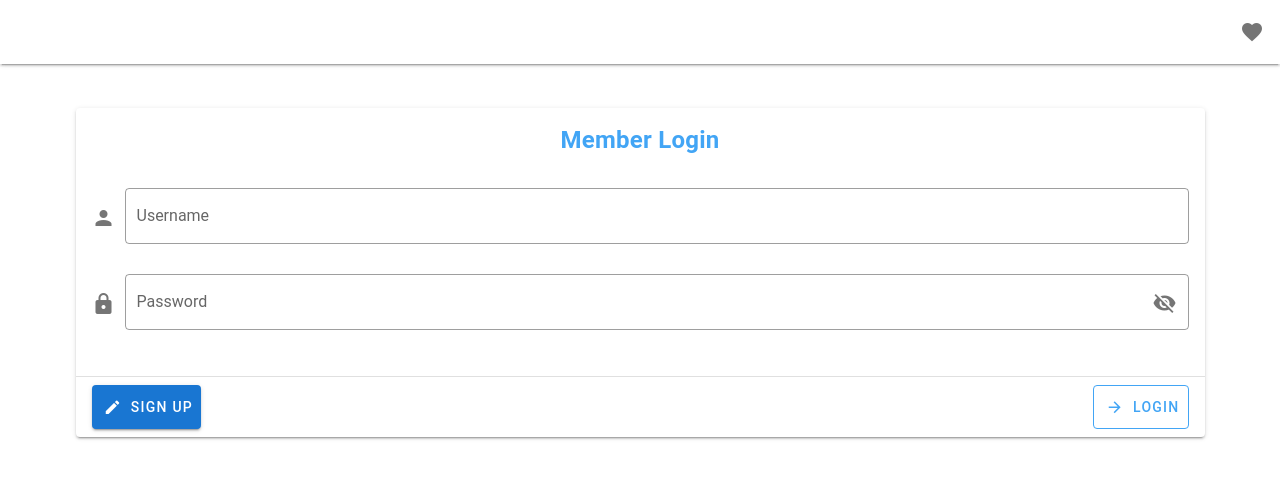
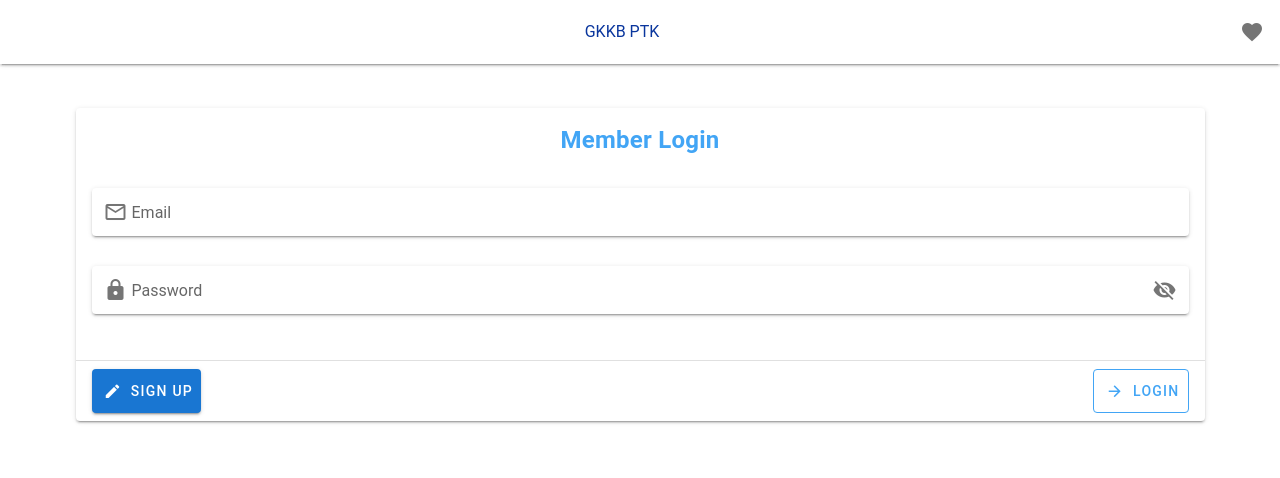
Before and after one commit to rartstudio/backend-perpus-full-api, a Vue app: page /login in a window 1280 px wide. Shown: the top 478 px of the page. Built offline with nearby package versions, Linux system fonts and the light colour scheme.

Commit message:
menambahkan link ke home dan memperbaiki form login

```diff
--- a/src/App.vue
+++ b/src/App.vue
@@ -6,6 +6,8 @@
       elevation="2"
       scroll-target="#main">
       <v-app-bar-nav-icon class="d-sm-none" @click="drawer = true" color="#0a369d"></v-app-bar-nav-icon>
+      <v-spacer></v-spacer>
+      <router-link to="/" class="home__link">GKKB PTK</router-link>
       <v-spacer></v-spacer>
       <v-btn icon>
         <v-icon>mdi-heart</v-icon>
@@ -49,7 +51,7 @@
 }
 
 .home__link {
-  color: white !important;
+  color:  #0a369d !important;
   text-decoration: none;
 }
 
--- a/src/views/Login.vue
+++ b/src/views/Login.vue
@@ -6,15 +6,15 @@
         <v-card-text class="mt-4">
             <v-form>
                 <v-text-field
-                    prepend-icon="mdi-account"
-                    label="Username"
-                    outlined
+                    solo
+                    prepend-inner-icon="mdi-email-outline"
+                    label="Email"
                 />
                 <v-text-field
-                    outlined
+                    solo
                     label="Password"
                     :type="showPassword ? 'text' : 'password'"
-                    prepend-icon="mdi-lock"
+                    prepend-inner-icon="mdi-lock"
                     :append-icon="showPassword ? 'mdi-eye' : 'mdi-eye-off'"
                     @click:append="showPassword = !showPassword"
                 />
```
